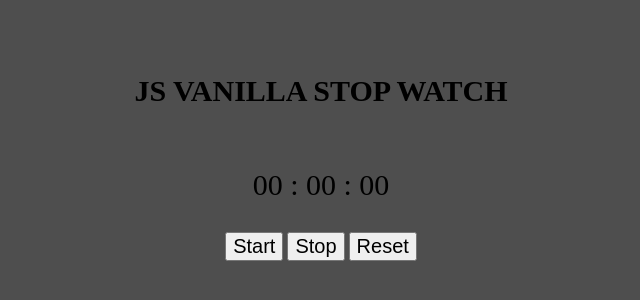
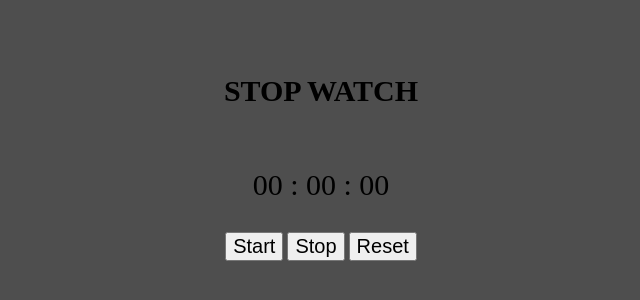
Before and after one commit to goth-chan/stop-watch, a plain HTML site: page index.html in a window 1280 px wide. Shown: the part 248-548 px from the top of the page, without its empty margins (319-959 px from the left). Drawn offline with Linux system fonts and the light colour scheme.

Commit message:
Update index.html

```diff
--- a/index.html
+++ b/index.html
@@ -4,12 +4,12 @@
     <meta charset="UTF-8">
     <meta http-equiv="X-UA-Compatible" content="IE=edge">
     <meta name="viewport" content="width=device-width, initial-scale=1.0">
-    <title>Vanilla Stop Watch</title>
+    <title>Stop Watch</title>
 
     <link rel="stylesheet" href="style.css">
 </head>
 <body>
-    <h3>JS VANILLA STOP WATCH</h3>
+    <h3>STOP WATCH</h3>
     <p><span id="minute">00</span> : <span id="second">00</span> : <span id="milisecond">00</span></p>
     <div id="button-area">
         <button id="start-button">Start</button>
```
